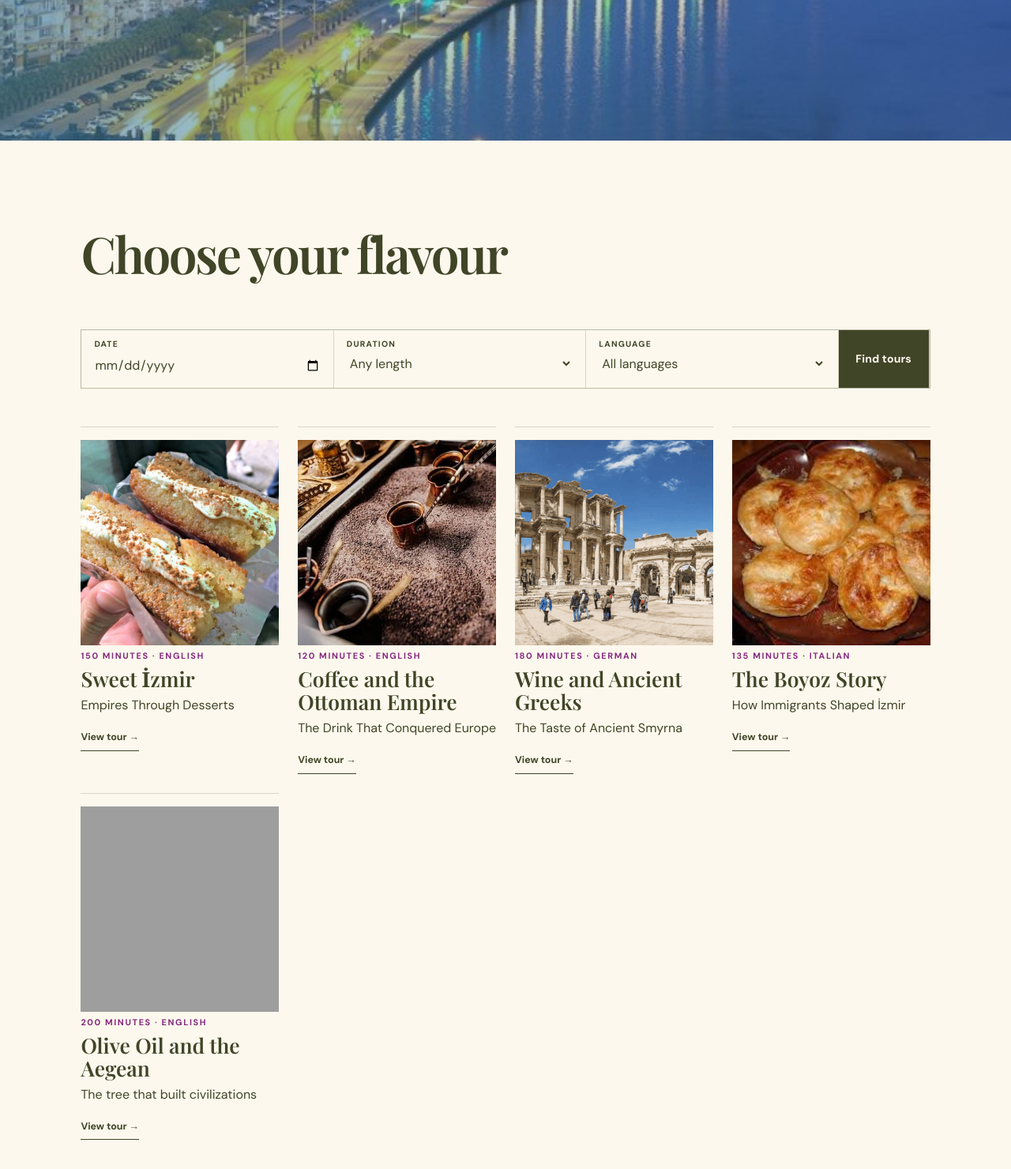
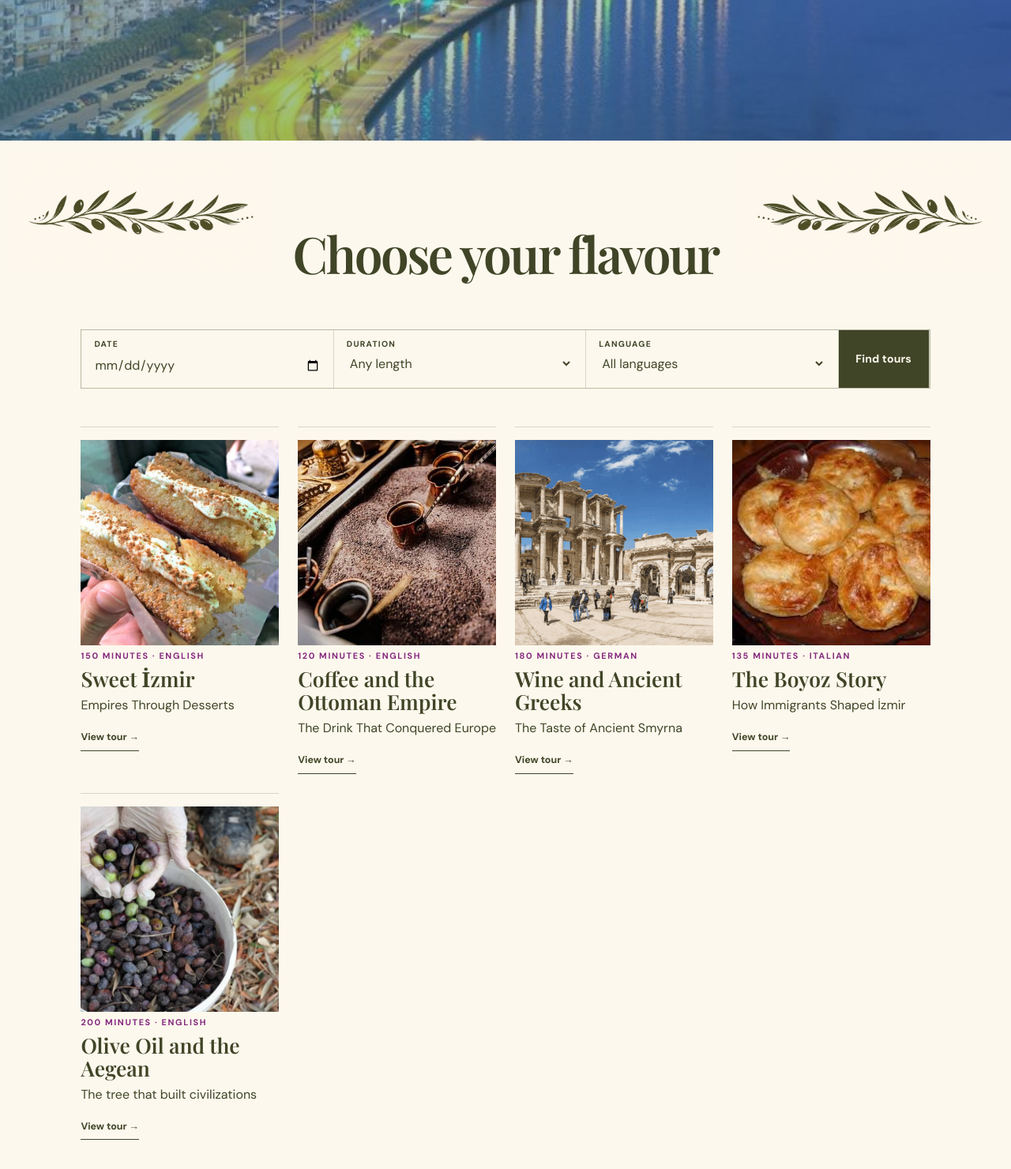
Before and after one commit to defneaakbulut/WalkingTour, a Flask app: page / in a window 1280 px wide. Shown: the part 622-2102 px from the top of the page at 79% size. Run offline with Flask 3, Linux system fonts and the light colour scheme; data comes from the database, SQL or seed files in the repository; both versions use the stored data as it was after the commit; some web fonts are replaced; grey boxes are pictures that could not be loaded.

Commit message:
Stylistic edits

```diff
--- a/static/style.css
+++ b/static/style.css
@@ -136,3 +136,16 @@
 .site-header-overlay .nav-toggle span{border-color:#FDF8ED}
 .home-hero{height:100vh}
 @media(max-width:1100px){.site-header-overlay .site-nav.open{color:var(--ink)}.site-header-overlay .site-nav.open .text-button{color:var(--ink)}}
+.home-tours{position:relative;overflow:hidden}
+.tour-decoration{position:absolute;top:1rem;width:min(25vw,320px);height:auto;pointer-events:none;user-select:none}
+.tour-decoration-left{left:1.5vw}
+.tour-decoration-right{right:1.5vw;transform:scaleX(-1)}
+.home-section-head,.home-tours .filters,.home-tour-grid{position:relative;z-index:1}
+.home-section-head{justify-content:center;text-align:center}
+@media(max-width:700px){.tour-decoration{top:.6rem;width:125px}.tour-decoration-left{left:-28px}.tour-decoration-right{right:-28px}}
+.guides-page-hero{padding:4rem 8vw 2.5rem}
+.guides-page-hero .eyebrow{margin-bottom:.8rem}
+.guides-page-hero h1{font-size:clamp(3.5rem,6vw,6rem);margin-bottom:0}
+.guides-grid{padding-top:3rem}
+@media(max-width:620px){.guides-page-hero{padding:3rem 5vw 2rem}.guides-grid{padding-top:2rem}}
+.auth-image video{width:100%;height:100%;object-fit:cover}
--- a/templates/guides.html
+++ b/templates/guides.html
@@ -6,7 +6,6 @@
   <section class="page-hero guides-page-hero">
     <p class="eyebrow">The people behind the stories</p>
     <h1>Meet your local<br><em>guides</em></h1>
-    <p>Historians, food lovers, and devoted İzmir storytellers ready to share the city they call home.</p>
   </section>
   <section class="section guides-grid">
     {% for guide in guides %}
--- a/templates/home.html
+++ b/templates/home.html
@@ -13,6 +13,18 @@
   </section>
 
   <section class="home-tours" id="tours" aria-labelledby="home-tours-title">
+    <img
+      class="tour-decoration tour-decoration-left"
+      src="{{ url_for('static', filename='decoration2.png') }}"
+      alt=""
+      aria-hidden="true"
+    >
+    <img
+      class="tour-decoration tour-decoration-right"
+      src="{{ url_for('static', filename='decoration2.png') }}"
+      alt=""
+      aria-hidden="true"
+    >
     <div class="home-section-head">
       <div>
         <h2 id="home-tours-title">Choose your flavour</h2>
--- a/templates/login.html
+++ b/templates/login.html
@@ -5,7 +5,10 @@
 {% block content %}
   <section class="auth-page">
     <div class="auth-image">
-      <img src="{{ url_for('static', filename='Tour2_3.jpg') }}" alt="Turkish coffee in İzmir">
+      <video autoplay muted loop playsinline preload="metadata" aria-label="İzmir food tour scenes">
+        <source src="{{ url_for('static', filename='BoyozDöner.mp4') }}" type="video/mp4">
+        Your browser does not support HTML video.
+      </video>
     </div>
     <div class="auth-panel">
       <p class="eyebrow">Welcome back</p>
```
Also changed, not shown: README.md, static/Tour6_1.webp (added), static/Tour6_2.jpg (added), static/Tour6_3.jpg (added), static/Tour6_4.jpg (added), static/Tour6_5.webp (added), static/decoration1.png (added), static/decoration2.png (added), static/decoration3.png (added), turkish_delight.db, 1 other file.
